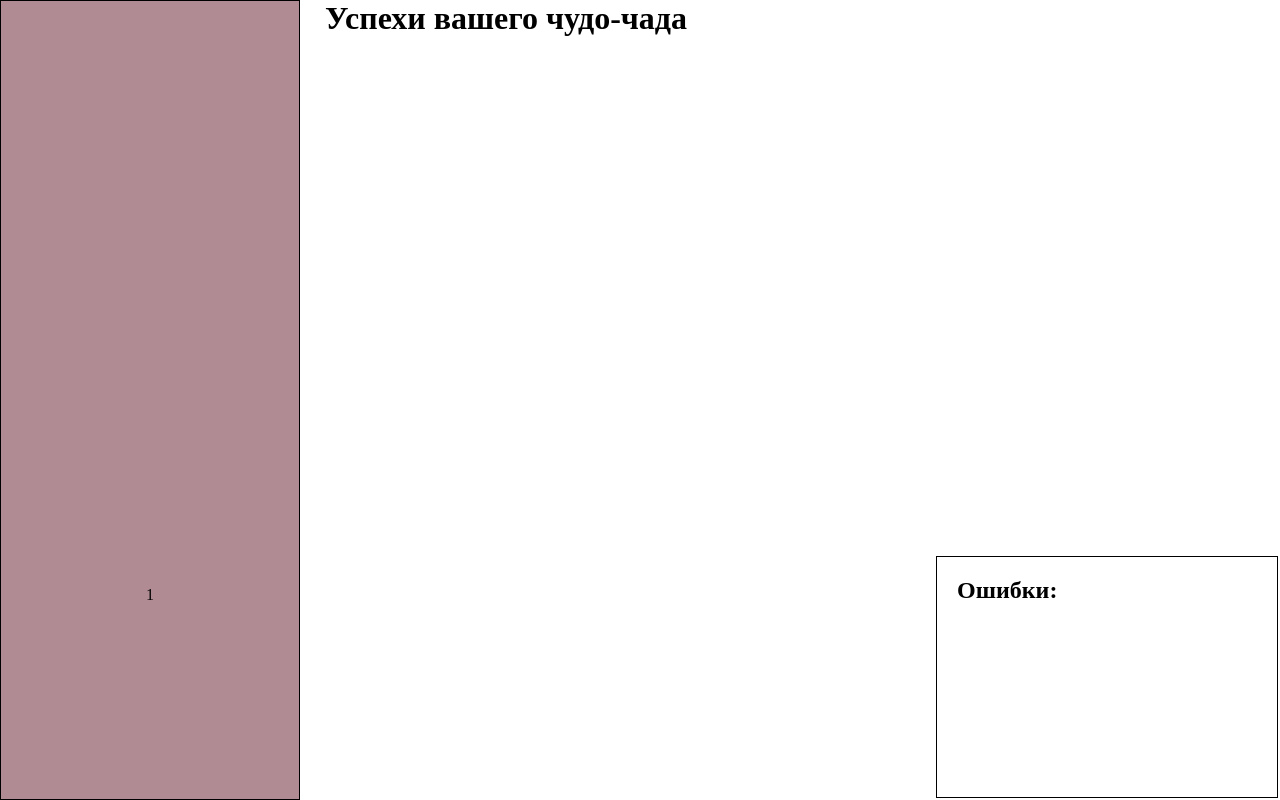
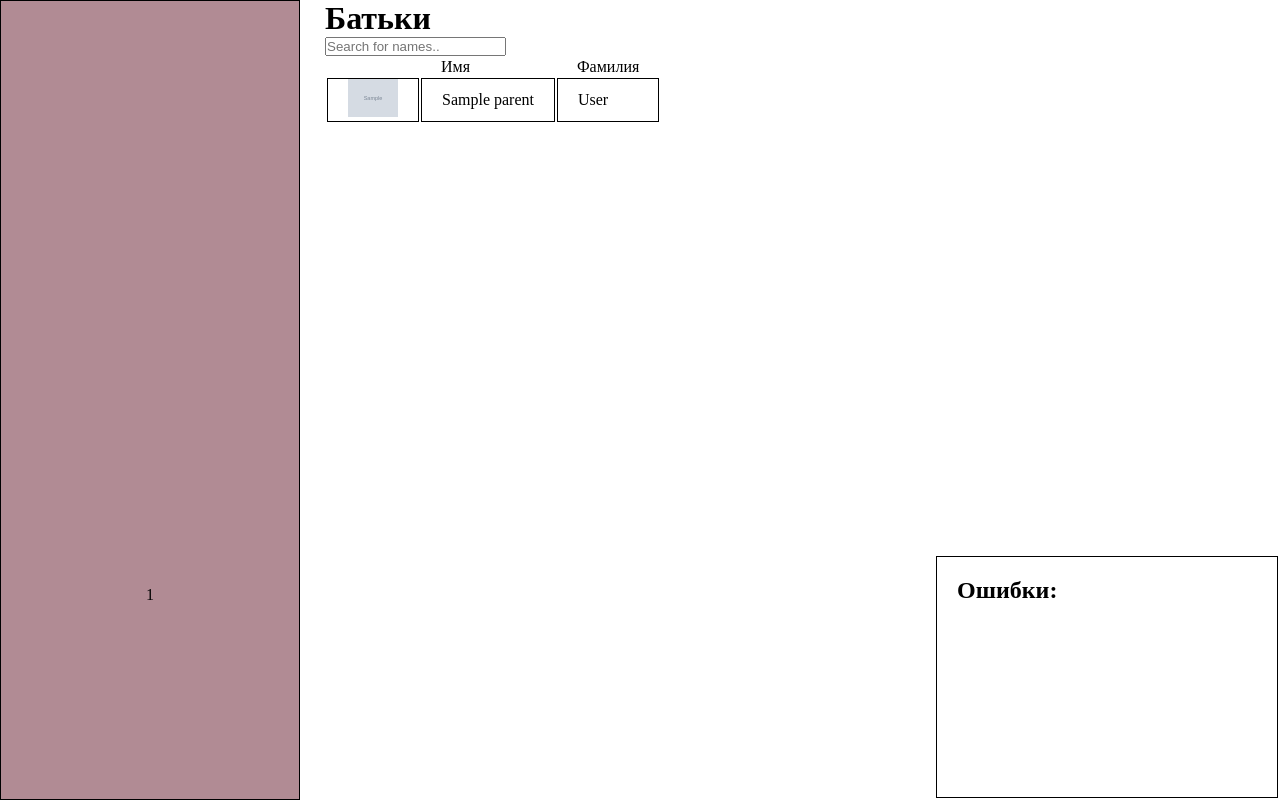
Before and after one commit to LoooMeN/reggio, a Flask app: template reggio/templates/parent.html in a window 1280 px wide. Run offline with Flask 2, Linux system fonts and the light colour scheme; tables that the repository leaves empty hold one stand-in row (values such as "Sample post"); the template is opened without the code that fills it: values that come from a table or form of the project are taken from there, most other values are stand-ins (such as "Sample title", 1, 10 or a date in 2020); grey boxes marked "Sample" are stand-in pictures.

Commit message:
Чутка поменял логику родителей

```diff
--- a/reggio/templates/parent.html
+++ b/reggio/templates/parent.html
@@ -1,4 +1,33 @@
-{% extends 'main.html' %}
+{%extends 'main.html'%}
 {% block body %}
-    <h1>Успехи вашего чудо-чада</h1>
+    <style>
+        img {
+            width: 50px;
+        }
+
+        td {
+            border: 1px solid black;
+            padding: 0 20px;
+        }
+
+        tr:first-child td {
+            border: none;
+        }
+    </style>
+    <h1>Батьки</h1>
+    <input type="text" id="searchInput" onkeyup="searchInput()" placeholder="Search for names..">
+    <table search=true>
+        <tr>
+            <td></td>
+            <td>Имя</td>
+            <td>Фамилия</td>
+        </tr>
+        {% for parent in parents %}
+        <tr searchable=true id={{parent.id}}>
+            <td class='image'><img src='/{{parent.avatar}}'></td>
+            <td searchable=true class='name text'>{{parent.name}}</td>
+            <td searchable=true class='surname text'>{{parent.surname}}</td>
+        </tr>
+        {%endfor%}
+    </table>
 {% endblock %}
--- a/reggio/utils.py
+++ b/reggio/utils.py
@@ -17,7 +17,7 @@ def defineMenu():
                 (u"Дети", "children"),
                 (u"Учителя", {u"Список": "teachers", u"Индивидуалки": "teachersIndividualClasses"}),
                 (u"Уроки", {u"Индивидуалки": "adminIndividualClasses"}),
-                (u'Мої дітки', 'parent'),
+                (u"Батьки", {u"Список": "parent"}),
                 ("resetDB", "resetDB")
             ])
         elif current_user.userType == 'teacher':
@@ -25,7 +25,7 @@ def defineMenu():
                 (u"Учителя", {u"Индивидуалки": "teachersIndividualClasses"}),
             ])
         elif current_user.userType == 'parent':
-            menu.append((u'Мої дітки', 'parent'))
+            menu.append((u"Батьки", {u"Список": "parent"}))
         else:
             pass
         menu.append((u'Профиль', 'profile'))
```
Also changed, not shown: reggio/parent.py (+5 -4 lines), 1 other file.
